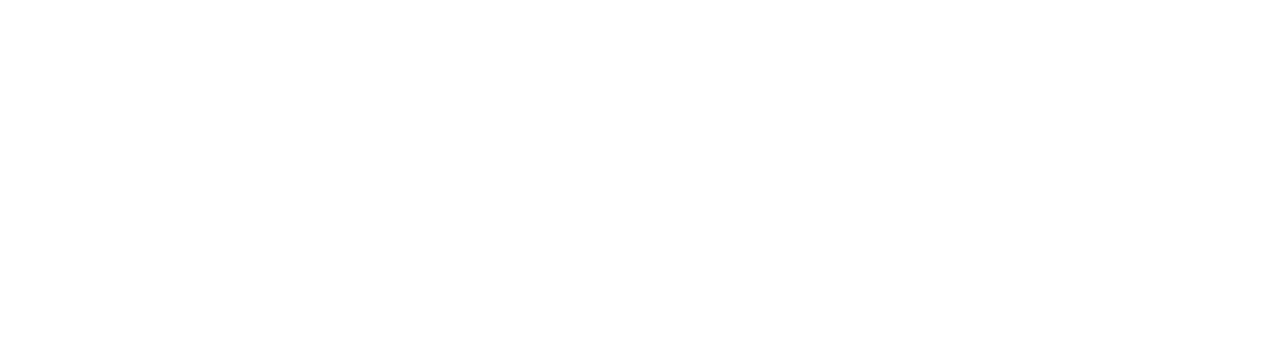
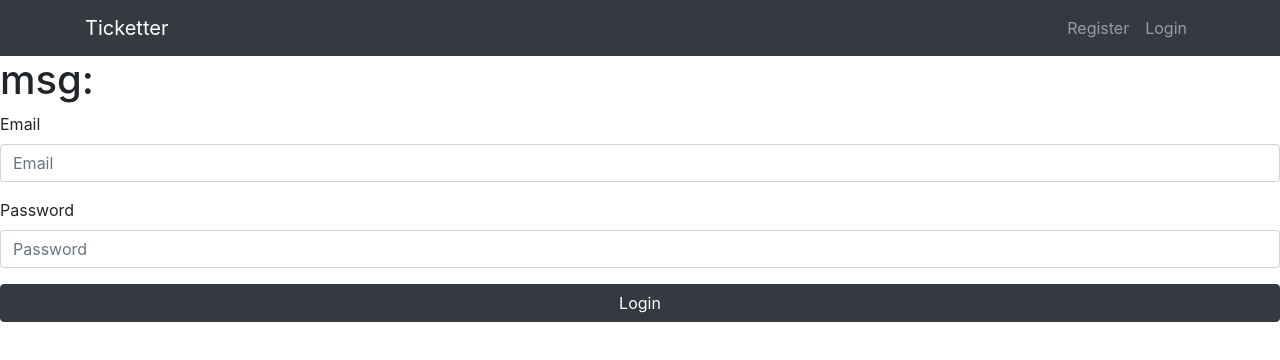
Before and after one commit to pierrolabo/ticketter, a React (Create React App) app in the folder client/: page /login in a window 1280 px wide. Shown: the top 360 px of the page. Built offline with nearby package versions, Linux system fonts and the light colour scheme.

Commit message:
done + login success redirect to home

```diff
--- a/client/src/App.js
+++ b/client/src/App.js
@@ -1,9 +1,6 @@
 import React, { Component } from 'react';
-import { Container } from 'reactstrap';
-import { Route, Switch } from 'react-router';
 import { ConnectedRouter } from 'connected-react-router';
 import configureStore, { history } from './configureStore';
-import Register from './components/auth/Register';
 import { Provider } from 'react-redux';
 
 import routes from './routes';
--- a/client/src/actions/authActions.js
+++ b/client/src/actions/authActions.js
@@ -1,5 +1,9 @@
 import axios from 'axios';
 import { returnErrors } from './errorActions.js';
+
+//Required to push the user to home after login
+import { history } from '../configureStore';
+
 import {
   USER_LOADED,
   USER_LOADING,
@@ -55,3 +59,36 @@
       });
     });
 };
+
+//  Login user
+export const login = ({ email, password }) => (dispatch) => {
+  //  Headers
+  const config = {
+    headers: {
+      'Content-Type': 'application/json',
+    },
+  };
+
+  //  Request body
+  const body = JSON.stringify({ email, password });
+
+  axios
+    .post('/api/auth', body, config)
+    .then((res) => {
+      dispatch({
+        type: LOGIN_SUCCESS,
+        payload: res.data,
+      });
+      //redirect user to home
+      history.push('/');
+    })
+
+    .catch((err) => {
+      dispatch(
+        returnErrors(err.response.data, err.response.status, 'LOGIN_FAIL')
+      );
+      dispatch({
+        type: LOGIN_FAIL,
+      });
+    });
+};
--- a/client/src/components/NavBar.js
+++ b/client/src/components/NavBar.js
@@ -0,0 +1,83 @@
+import React, { Component, Fragment } from 'react';
+
+import {
+  Collapse,
+  Navbar,
+  NavbarToggler,
+  NavbarBrand,
+  Container,
+  Nav,
+  NavItem,
+  NavLink,
+  UncontrolledDropdown,
+  DropdownToggle,
+  DropdownMenu,
+  DropdownItem,
+  NavbarText,
+} from 'reactstrap';
+
+import { connect } from 'react-redux';
+import PropTypes from 'prop-types';
+
+class NavBar extends Component {
+  state = {
+    isOpen: false,
+  };
+
+  static propTypes = {
+    auth: PropTypes.object.isRequired,
+  };
+
+  toggle = () => {
+    this.setState({
+      isOpen: !this.state.isOpen,
+    });
+  };
+
+  render() {
+    const { isAuthenticated, user } = this.props.auth;
+
+    //Fragment UI
+    const authLinks = (
+      <Fragment>
+        <NavItem>
+          <span className='navbar-text mr-3'>
+            <strong>{user ? `Welcome ${user.name}` : ''}</strong>
+          </span>
+        </NavItem>
+      </Fragment>
+    );
+
+    const guestLinks = (
+      <Fragment>
+        <NavItem>
+          <NavLink href='/register'>Register</NavLink>
+        </NavItem>
+        <NavItem>
+          <NavLink href='/login'>Login</NavLink>
+        </NavItem>
+      </Fragment>
+    );
+
+    return (
+      <div className='navbar-container'>
+        <Navbar color='dark' dark expand='sm' className='mb-8'>
+          <Container>
+            <NavbarBrand href='/'>Ticketter</NavbarBrand>
+            <NavbarToggler onClick={this.toggle}></NavbarToggler>
+            <Collapse isOpen={this.state.isOpen} navbar>
+              <Nav className='ml-auto' navbar>
+                {isAuthenticated ? authLinks : guestLinks}
+              </Nav>
+            </Collapse>
+          </Container>
+        </Navbar>
+      </div>
+    );
+  }
+}
+
+const mapStateToProps = (state) => ({
+  auth: state.auth,
+});
+export default connect(mapStateToProps, null)(NavBar);
--- /dev/null
+++ b/client/src/components/auth/Login.js
@@ -0,0 +1,91 @@
+import React, { Component } from 'react';
+import { Button, Form, FormGroup, Label, Input } from 'reactstrap';
+
+//Redux utilities
+import { connect } from 'react-redux';
+import PropTypes from 'prop-types';
+import { login } from '../../actions/authActions';
+import { clearErrors } from '../../actions/errorActions.js';
+
+class Login extends Component {
+  state = {
+    name: '',
+    surname: '',
+    password: '',
+    msg: null,
+  };
+
+  static propTypes = {
+    isAuthenticated: PropTypes.bool,
+    error: PropTypes.object.isRequired,
+    login: PropTypes.func.isRequired,
+    clearErrors: PropTypes.func.isRequired,
+  };
+  componentDidUpdate(prevProps, nextProps) {
+    const { error, isAuthenticated } = this.props;
+    if (error !== prevProps.error) {
+      //check for register error
+      if (error.id === 'REGISTER_FAIL') {
+        this.setState({ msg: error.msg.msg });
+      } else {
+        this.setState({ msg: null });
+      }
+    }
+  }
+
+  onChange = (e) => {
+    this.setState({
+      [e.target.name]: e.target.value,
+    });
+  };
+  onSubmit = (e) => {
+    e.preventDefault();
+    const { email, password } = this.state;
+    const user = {
+      email,
+      password,
+    };
+
+    //attempt to login
+    this.props.login(user);
+  };
+
+  render() {
+    return (
+      <div className='Login'>
+        <h1>msg: {this.state.msg}</h1>
+        <Form onSubmit={this.onSubmit}>
+          <FormGroup>
+            <Label for='email'>Email</Label>
+            <Input
+              type='email'
+              name='email'
+              id='email'
+              placeholder='Email'
+              className='mb-3'
+              onChange={this.onChange}
+            />
+            <Label for='Password'>Password</Label>
+            <Input
+              type='password'
+              name='password'
+              id='password'
+              placeholder='Password'
+              className='mb-3'
+              onChange={this.onChange}
+            />
+            <Button color='dark' block>
+              Login
+            </Button>
+          </FormGroup>
+        </Form>
+      </div>
+    );
+  }
+}
+
+const mapStateToProps = (state) => ({
+  isAuthenticated: state.auth.isAuthenticated,
+  error: state.error,
+});
+export default connect(mapStateToProps, { login, clearErrors })(Login);
--- a/client/src/routes/index.js
+++ b/client/src/routes/index.js
@@ -1,11 +1,17 @@
 import React from 'react';
 import { Route, Switch } from 'react-router';
+import NavBar from '../components/NavBar';
+import Home from '../views/Home';
 import Register from '../components/auth/Register';
+import Login from '../components/auth/Login';
 
 const routes = (
   <div>
+    <NavBar />
     <Switch>
-      <Route exact path='/' component={Register} />
+      <Route exact path='/' component={Home} />
+      <Route path='/register' component={Register} />
+      <Route path='/login' component={Login} />
     </Switch>
   </div>
 );
--- /dev/null
+++ b/client/src/views/Home.js
@@ -0,0 +1,22 @@
+import React, { Component } from 'react';
+
+//  Bootstrap Elm
+import { Jumbotron, Container } from 'reactstrap';
+
+class Home extends Component {
+  render() {
+    return (
+      <div>
+        <Jumbotron fluid>
+          <Container fluid>
+            <h1 className='display-3'>Ticketter</h1>
+            <p className='lead'>The simplest ticket manager for your team :)</p>
+          </Container>
+        </Jumbotron>
+        <h2>Functionnalities</h2>
+      </div>
+    );
+  }
+}
+
+export default Home;
```
Also changed, not shown: client/src/store.js (deleted, +0 -18 lines).
